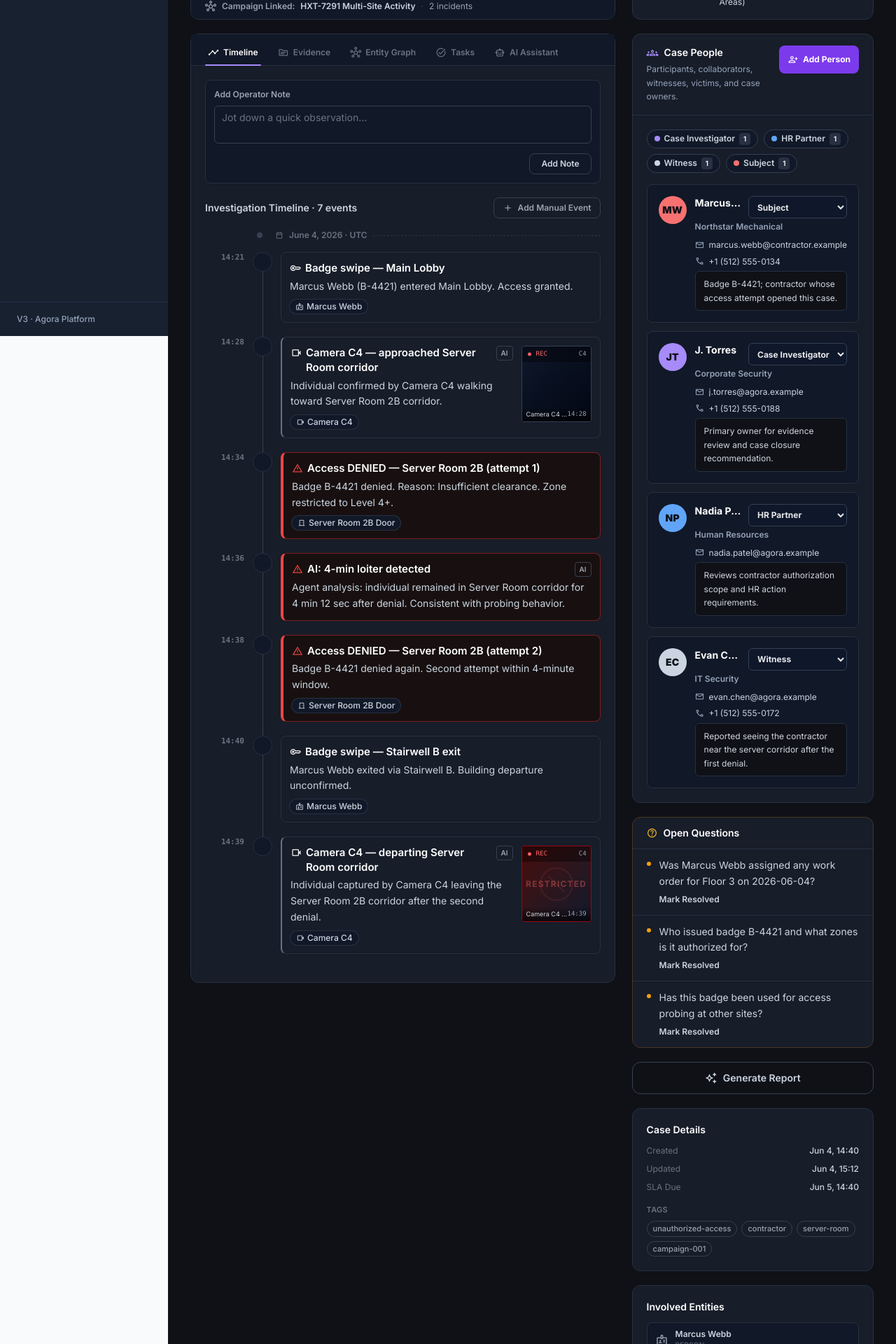
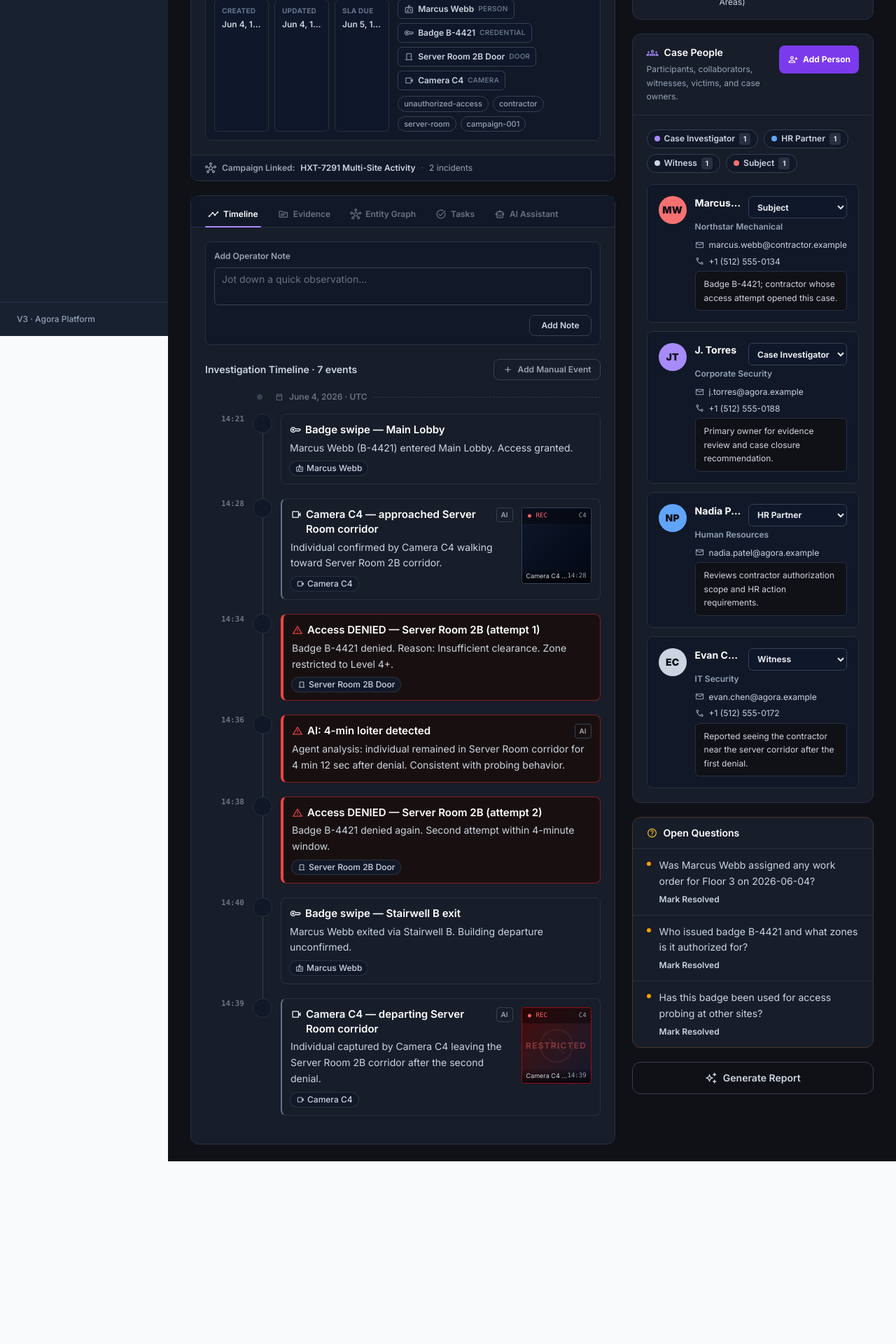
Before and after one commit to bgeorge-een/project-agora-v3, a Next.js app: page /case-management in a window 1280 px wide. Shown: the part 320-2240 px from the top of the page at 70% size. After the commit the page ends 1979 px from the top, so only its background shows below. Built offline with nearby package versions, Linux system fonts and the light colour scheme.

Commit message:
Compact case context header

```diff
--- a/components/case/CaseWorkspace.tsx
+++ b/components/case/CaseWorkspace.tsx
@@ -392,6 +392,11 @@ export default function CaseWorkspace() {
                   </span>
                 </div>
               </div>
+
+              <CaseContextStrip
+                caseData={baseCase}
+                entityRefs={baseCase.entityRefs}
+              />
             </div>
 
             {campaign && (
@@ -525,77 +530,6 @@ export default function CaseWorkspace() {
           >
             <Icon name="auto_awesome" size={18} /> Generate Report
           </button>
-
-          {/* Case Details */}
-          <div className="rounded-xl border border-[#273142] bg-[#171D29] p-5">
-            <h3 className="mb-3 text-sm font-semibold text-white">
-              Case Details
-            </h3>
-            <dl className="space-y-2.5 text-xs">
-              <div className="flex justify-between">
-                <dt className="text-[#6B7280]">Created</dt>
-                <dd className="font-medium text-[#CBD5E0]">
-                  {fmtDateTime(baseCase.createdAt)}
-                </dd>
-              </div>
-              <div className="flex justify-between">
-                <dt className="text-[#6B7280]">Updated</dt>
-                <dd className="font-medium text-[#CBD5E0]">
-                  {fmtDateTime(baseCase.updatedAt)}
-                </dd>
-              </div>
-              <div className="flex justify-between">
-                <dt className="text-[#6B7280]">SLA Due</dt>
-                <dd className="font-medium text-[#CBD5E0]">
-                  {fmtDateTime(baseCase.sla.dueAt)}
-                </dd>
-              </div>
-            </dl>
-            <div className="mt-4">
-              <p className="mb-2 text-[11px] font-semibold uppercase tracking-wide text-[#6B7280]">
-                Tags
-              </p>
-              <div className="flex flex-wrap gap-1.5">
-                {baseCase.tags.map((t) => (
-                  <span
-                    key={t}
-                    className="rounded-full border border-[#374151] px-2 py-0.5 text-[11px] font-medium text-[#9CA3AF]"
-                  >
-                    {t}
-                  </span>
-                ))}
-              </div>
-            </div>
-          </div>
-
-          {/* Entity refs */}
-          <div className="rounded-xl border border-[#273142] bg-[#171D29] p-5">
-            <h3 className="mb-3 text-sm font-semibold text-white">
-              Involved Entities
-            </h3>
-            <ul className="space-y-2">
-              {baseCase.entityRefs.map((e) => (
-                <li
-                  key={e.id}
-                  className="flex items-center gap-2.5 rounded-lg border border-[#273142] bg-[#111827] px-3 py-2"
-                >
-                  <Icon
-                    name={ENTITY_ICON[e.type]}
-                    size={18}
-                    className="text-[#9CA3AF]"
-                  />
-                  <div className="min-w-0">
-                    <p className="truncate text-xs font-semibold text-[#CBD5E0]">
-                      {e.label}
-                    </p>
-                    <p className="text-[10px] uppercase tracking-wide text-[#6B7280]">
-                      {e.type}
-                    </p>
-                  </div>
-                </li>
-              ))}
-            </ul>
-          </div>
         </div>
       </div>
 
@@ -608,6 +542,71 @@ export default function CaseWorkspace() {
           onClose={() => setShowReport(false)}
         />
       )}
+    </div>
+  )
+}
+
+function CaseContextStrip({
+  caseData,
+  entityRefs,
+}: {
+  caseData: Case
+  entityRefs: Case['entityRefs']
+}) {
+  const visibleTags = caseData.tags.slice(0, 4)
+
+  return (
+    <div className="mt-4 grid gap-3 rounded-lg border border-[#273142] bg-[#111827] p-3 xl:grid-cols-[minmax(0,0.95fr)_minmax(0,1.05fr)]">
+      <div className="grid grid-cols-3 gap-2">
+        <CompactContextItem label="Created" value={fmtDateTime(caseData.createdAt)} />
+        <CompactContextItem label="Updated" value={fmtDateTime(caseData.updatedAt)} />
+        <CompactContextItem label="SLA Due" value={fmtDateTime(caseData.sla.dueAt)} />
+      </div>
+
+      <div className="min-w-0 space-y-2">
+        <div className="flex flex-wrap gap-1.5">
+          {entityRefs.map((entity) => (
+            <span
+              key={entity.id}
+              className="inline-flex min-h-7 max-w-full items-center gap-1.5 rounded-md border border-[#334155] bg-[#0F172A] px-2 text-xs font-semibold text-[#CBD5E0]"
+              title={`${entity.label} · ${entity.type}`}
+            >
+              <Icon
+                name={ENTITY_ICON[entity.type]}
+                size={14}
+                className="shrink-0 text-[#94A3B8]"
+              />
+              <span className="truncate">{entity.label}</span>
+              <span className="text-[10px] uppercase tracking-wide text-[#64748B]">
+                {entity.type}
+              </span>
+            </span>
+          ))}
+        </div>
+        <div className="flex flex-wrap gap-1.5">
+          {visibleTags.map((tag) => (
+            <span
+              key={tag}
+              className="rounded-full border border-[#334155] px-2 py-0.5 text-[11px] font-medium text-[#94A3B8]"
+            >
+              {tag}
+            </span>
+          ))}
+        </div>
+      </div>
+    </div>
+  )
+}
+
+function CompactContextItem({ label, value }: { label: string; value: string }) {
+  return (
+    <div className="rounded-md border border-[#273142] bg-[#0F172A] px-2.5 py-2">
+      <p className="text-[10px] font-bold uppercase tracking-wide text-[#64748B]">
+        {label}
+      </p>
+      <p className="mt-1 truncate text-xs font-semibold text-[#CBD5E0]" title={value}>
+        {value}
+      </p>
     </div>
   )
 }
```
